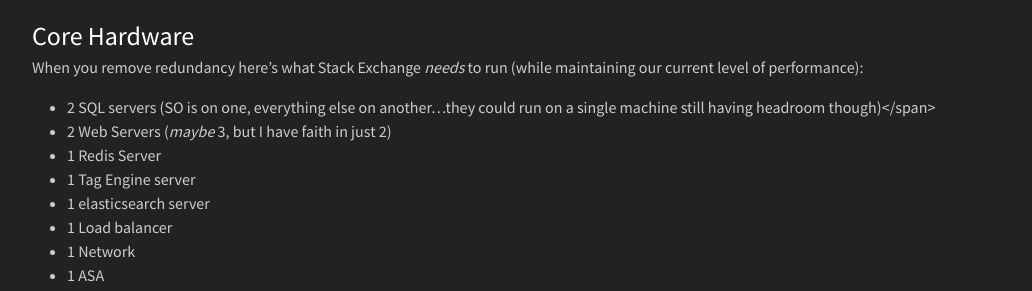
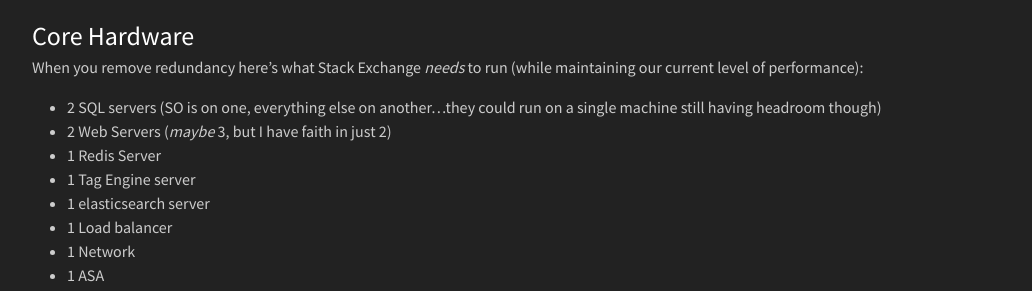
Before and after one commit to NickCraver/nickcraver.github.com, a Jekyll site: the page built from _posts/2013-11-22-what-it-takes-to-run-stack-overflow.markdown, in a window 1280 px wide and 900 px high, scrolled down 2011 px. Shown: the part 163-454 px from the top of the window, without its empty margins (123-1155 px from the left). Built offline with Jekyll 4.4.1, drawn with Linux system fonts in a browser that asks for light colours; comment, search, counter and statistics services are not loaded; some of the changed lines change nothing that is shown.

Commit message:
Update 2013-11-22-what-it-takes-to-run-stack-overflow.markdown
Remove an extra span

```diff
--- a/_posts/2013-11-22-what-it-takes-to-run-stack-overflow.markdown
+++ b/_posts/2013-11-22-what-it-takes-to-run-stack-overflow.markdown
@@ -46,7 +46,7 @@
 
 When you remove redundancy here's what Stack Exchange _needs_ to run (while maintaining our current level of performance):
 
-*   2 SQL servers (SO is on one, everything else on another...they could run on a single machine still having headroom though)</span>
+*   2 SQL servers (SO is on one, everything else on another...they could run on a single machine still having headroom though)
 *   2 Web Servers (_maybe_ 3, but I have faith in just 2)
 *   1 Redis Server
 *   1 Tag Engine server
```
